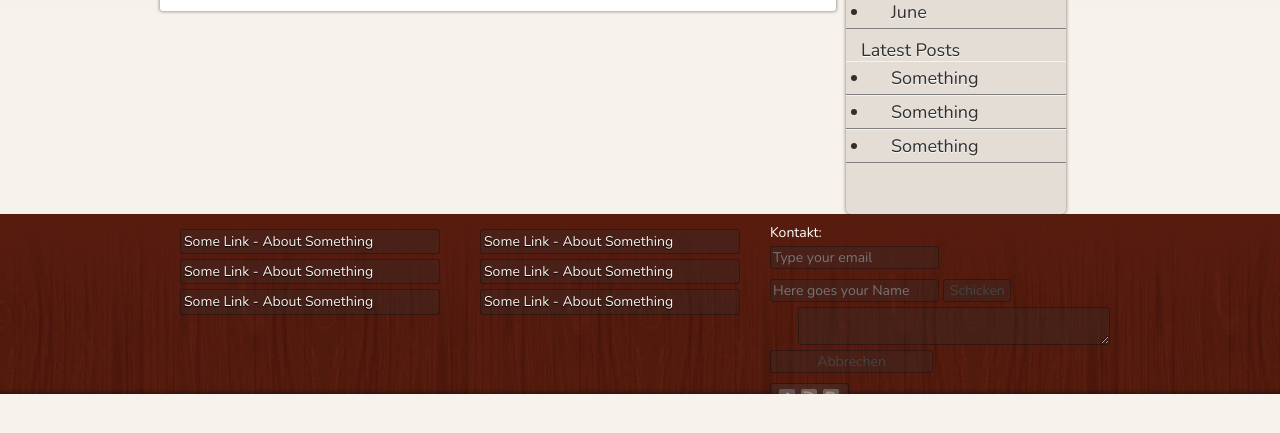
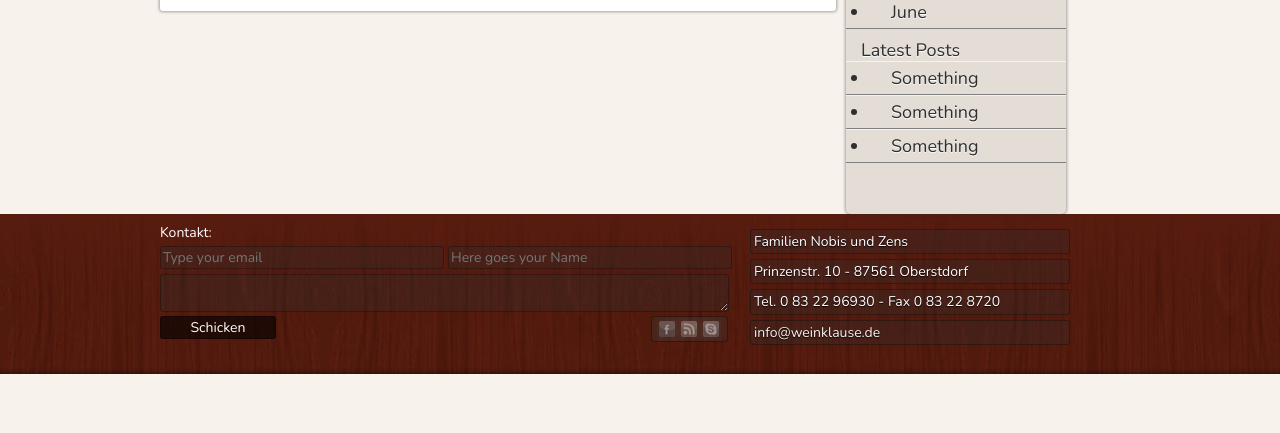
Before and after one commit to farfanoide/Weinklause, a PHP site: page /buchung.html in a window 1280 px wide. Shown: the part 357-790 px from the top of the page. Run offline with PHP 8.4, Linux system fonts and the light colour scheme; some libraries are stand-ins or nearby versions; some web fonts are replaced.

Commit message:
pa presentarla!

```diff
--- a/buchung.html
+++ b/buchung.html
@@ -85,52 +85,13 @@
       </div> <!--end mainContentWraper-->
       <div id="footerWrap">
       <footer class="container_16">
-       <section class="grid_5">
-          <ul>
-             <li>
-                <a href="#">
-                   <p>Some Link - About Something</p>
-                </a>
-             </li>
-             <li>
-                <a href="#">
-                   <p>Some Link - About Something</p>
-                </a>
-             </li>
-             <li>
-                <a href="#">
-                   <p>Some Link - About Something</p>
-                </a>
-             </li>
-          </ul>
-       </section>
-       <section class="grid_5">
-          <ul>
-             <li>
-                <a href="#">
-                   <p>Some Link - About Something</p>
-                </a>
-             </li>
-             <li>
-                <a href="#">
-                   <p>Some Link - About Something</p>
-                </a>
-             </li>
-             <li>
-                <a href="#">
-                   <p>Some Link - About Something</p>
-                </a>
-             </li>
-          </ul>
-       </section>
-       <section id="kontakt" class="grid_6">
+         <section id="kontakt" class="grid_10 omega alpha">
          			Kontakt:
-					<form id="form" method="post" action="formulario.php">
+					<form id="form" method="post" action="#">
 					<input name="email" type="text" placeholder="Type your email" />
 					<input name="name" type="text" placeholder="Here goes your Name" />
-					<textarea id="textarea" name="message"        ></textarea>
+					<textarea id="textarea" name="message"></textarea>
 					<input type="submit" name="Schicken" id="enviar" value="Schicken" />
-					<input type="reset" name="Abbrechen" id="cancelar" value="Abbrechen" />
 					</form>
 					<div id="social">
 					    <ul>
@@ -147,8 +108,13 @@
 					</div> <!--end social-->
 
          </section>
-                   <p id="copyright"><a href="http://weinklause.de">Copyright (c) Weinklause</a>
-          <a href="http://farfanoide.com.ar">Design & Code by Farfan</a></p>
+         <section class="grid_6 omega alpha">
+   			<p>Familien Nobis und Zens</p>
+   			<p>Prinzenstr. 10 - 87561 Oberstdorf</p>
+   			<p>Tel. 0 83 22 96930 - Fax 0 83 22 8720</p>
+   			<p><a href="mailto:info@weinklause.de">info@weinklause.de</a></p>
+
+         </section>
       </footer>
       </div>
 
--- a/css/style.css
+++ b/css/style.css
@@ -548,7 +548,7 @@ aside ul li:hover{
 
 /*=footer*/
 #footerWrap {
-   height: 170px;
+   height: 150px;
    padding-top: 10px;
    clear: both;
   	font-family: 'Nunito';
@@ -558,7 +558,7 @@ aside ul li:hover{
   	overflow: hidden;
   	color: white;
 }
-z
+
 footer ul{
 }
 footer p {
@@ -578,25 +578,39 @@ footer a {
    	text-decoration: none;
    	clear: both;
 }
-footer #copyright {
-	float: left;
-}
-footer #farfan{
-	float: right;
-}
+
 
 /*form*/
 footer textarea {
-	width: 90%;
-	float: right;
+   width: 97%;
+   margin-bottom: 4px;
 	border: 1px solid rgba(0,0,0,0.3);
 	-moz-border-radius: 3px;
 	-webkit-border-radius: 3px;
 	-o-border-radius: 3px;
 	border-radius: 3px;
-	background: rgba(47,47,47,.3);
+	background: rgba(47,47,47,0.3);
+}
+textarea, input, button, .button {
+   -webkit-transition: all 0.2s ease-in-out;
+   -moz-transition: all 0.2s ease-in-out;
+   -o-transition: all 0.2s ease-in-out;
+   transition: all 0.2s ease-in-out;
+}
 
+footer textarea:hover, footer input:hover{
+   cursor: pointer;
+   -webkit-box-shadow: 0px 0px 5px rgba(0,0,0,0.5) inset;
+   -moz-box-shadow: 0px 0px 5px rgba(0,0,0,0.5) inset;
+   box-shadow: 0px 0px 5px rgba(0,0,0,0.5) inset;
+}
 
+footer textarea:focus, footer input:focus{
+      color: white;
+      background: rgba(47,47,47,0.7);
+}
+footer textarea:focus{
+   height: 60px;
 }
 input{
 	width: 48%;
@@ -605,14 +619,22 @@ input{
 	-webkit-border-radius: 3px;
 	-o-border-radius: 3px;
 	border-radius: 3px;
-	background: rgba(47,47,47,.3);
+	background: rgba(47,47,47,0.3);
 	margin: 5px auto;
-
 }
 #enviar {
 	text-align: center;
 	width: 20%;
 	margin: auto;
+	float: left;
+	background: rgba(0, 0, 0, 0.6);
+	color: white;
+}
+#enviar:hover{
+   cursor: pointer;
+-webkit-box-shadow: 0px 0px 5px rgba(255,255,255,0.3) ;
+-moz-box-shadow: 0px 0px 5px rgba(255,255,255,0.3) ;
+box-shadow: 0px 0px 5px rgba(255,255,255,0.3) ;
 }
 footer input {
 	clear: both;
@@ -670,10 +692,13 @@ footer input {
 	-o-border-radius: 3px;
 	border-radius: 3px;
 	background: rgba(47,47,47,.3);
-	padding:5px;
+	padding:4px;
 	border: 1px solid rgba(0,0,0,0.3);
 	overflow: hidden;
 	width: 67px;
+	float: right;
+	margin-top: 0;
+	margin-right: 12px;
 }
 #social li{
    list-style: none;
```
Also changed, not shown: index.html (+9 -10 lines). Lines whose indentation alone changed are shown as unchanged.
